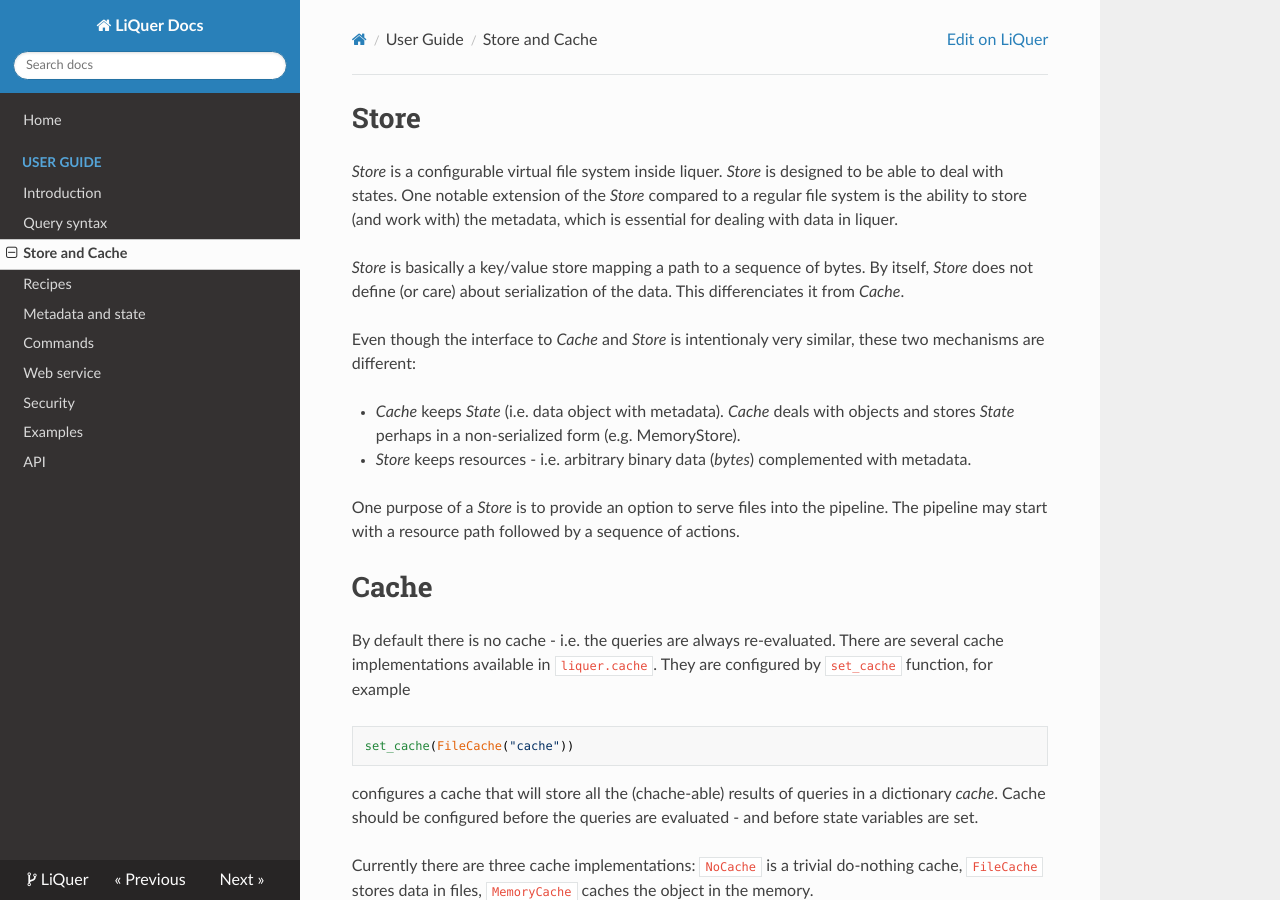
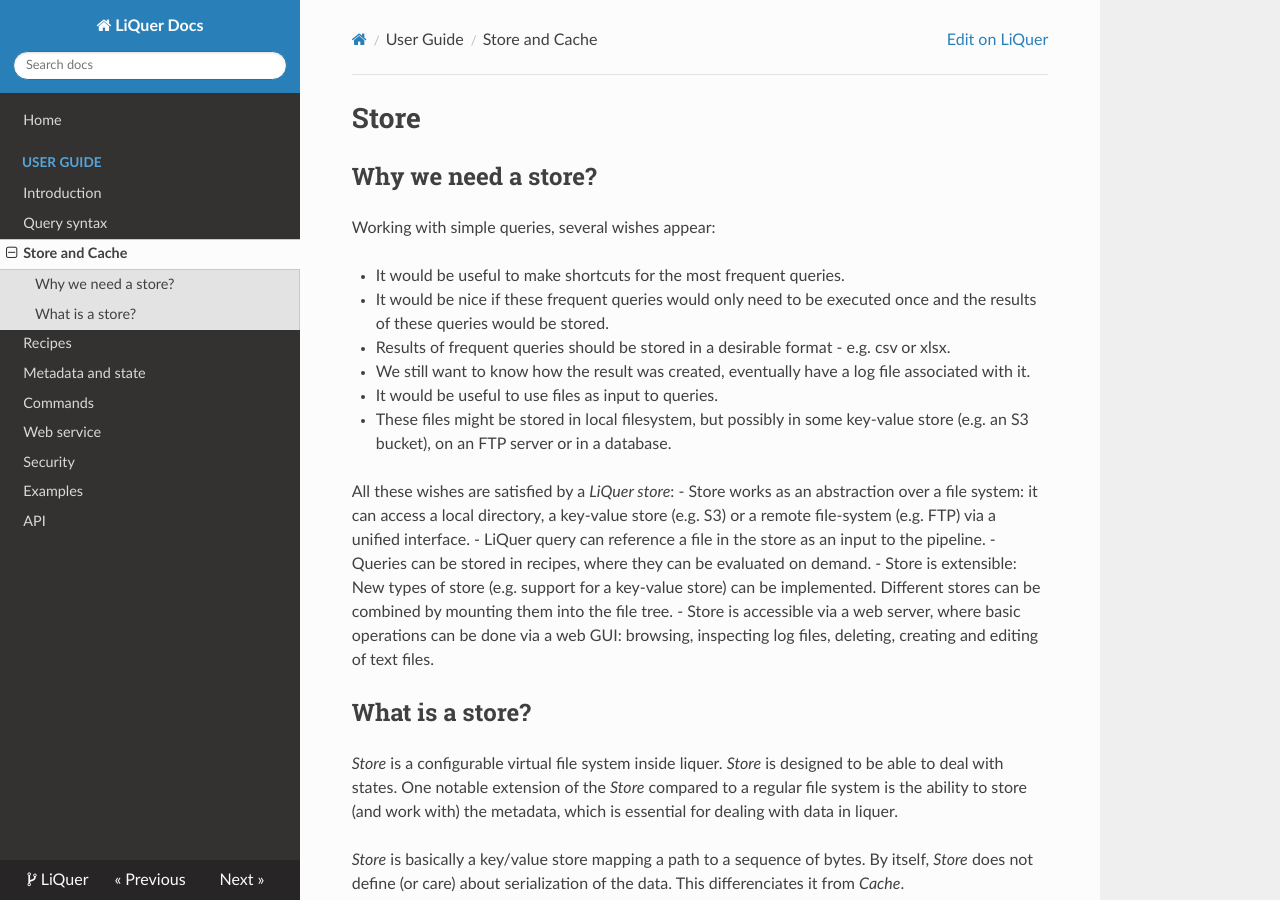
Before and after one commit to orest-d/liquer, an MkDocs documentation site: the page built from docs/store.md, in a window 1280 px wide and 900 px high. Built offline with MkDocs 1.6.1, drawn with Linux system fonts in a browser that asks for light colours; nearby versions of some CDN libraries; a script that is not in the unit is left out.

Commit message:
store doc in progress

```diff
--- a/docs/store.md
+++ b/docs/store.md
@@ -1,6 +1,24 @@
-
 # Store
 
+## Why we need a store?
+
+Working with simple queries, several wishes appear:
+
+- It would be useful to make shortcuts for the most frequent queries.
+- It would be nice if these frequent queries would only need to be executed once and the results of these queries would be stored.
+- Results of frequent queries should be stored in a desirable format - e.g. csv or xlsx.
+- We still want to know how the result was created, eventually have a log file associated with it.
+- It would be useful to use files as input to queries.
+- These files might be stored in local filesystem, but possibly in some key-value store (e.g. an S3 bucket), on an FTP server or in a database.
+
+All these wishes are satisfied by a *LiQuer store*:
+- Store works as an abstraction over a file system: it can access a local directory, a key-value store (e.g. S3) or a remote file-system (e.g. FTP) via a unified interface.
+- LiQuer query can reference a file in the store as an input to the pipeline.
+- Queries can be stored in recipes, where they can be evaluated on demand.
+- Store is extensible: New types of store (e.g. support for a key-value store) can be implemented. Different stores can be combined by mounting them into the file tree.
+- Store is accessible via a web server, where basic operations can be done via a web GUI: browsing, inspecting log files, deleting, creating and editing of text files.
+
+## What is a store?
 *Store* is a configurable virtual file system inside liquer. *Store* is designed to be able to deal with states. One notable extension of the *Store* compared to a regular file system is the ability to store (and work with) the metadata, which is essential for dealing with data in liquer.
 
 *Store* is basically a key/value store mapping a path to a sequence of bytes. By itself, *Store* does not define (or care) about serialization of the data. This differenciates it from *Cache*.
--- a/test-requirements.txt
+++ b/test-requirements.txt
@@ -18,7 +18,7 @@
 python-pptx
 Pillow
 datafusion
-polars==0.18.6 # did not work with 0.18.7 at the time of writing
+polars
 boto3
 tensorflow
 fsspec
```
Also changed, not shown: docs/guide.md (+2 -0 lines).
